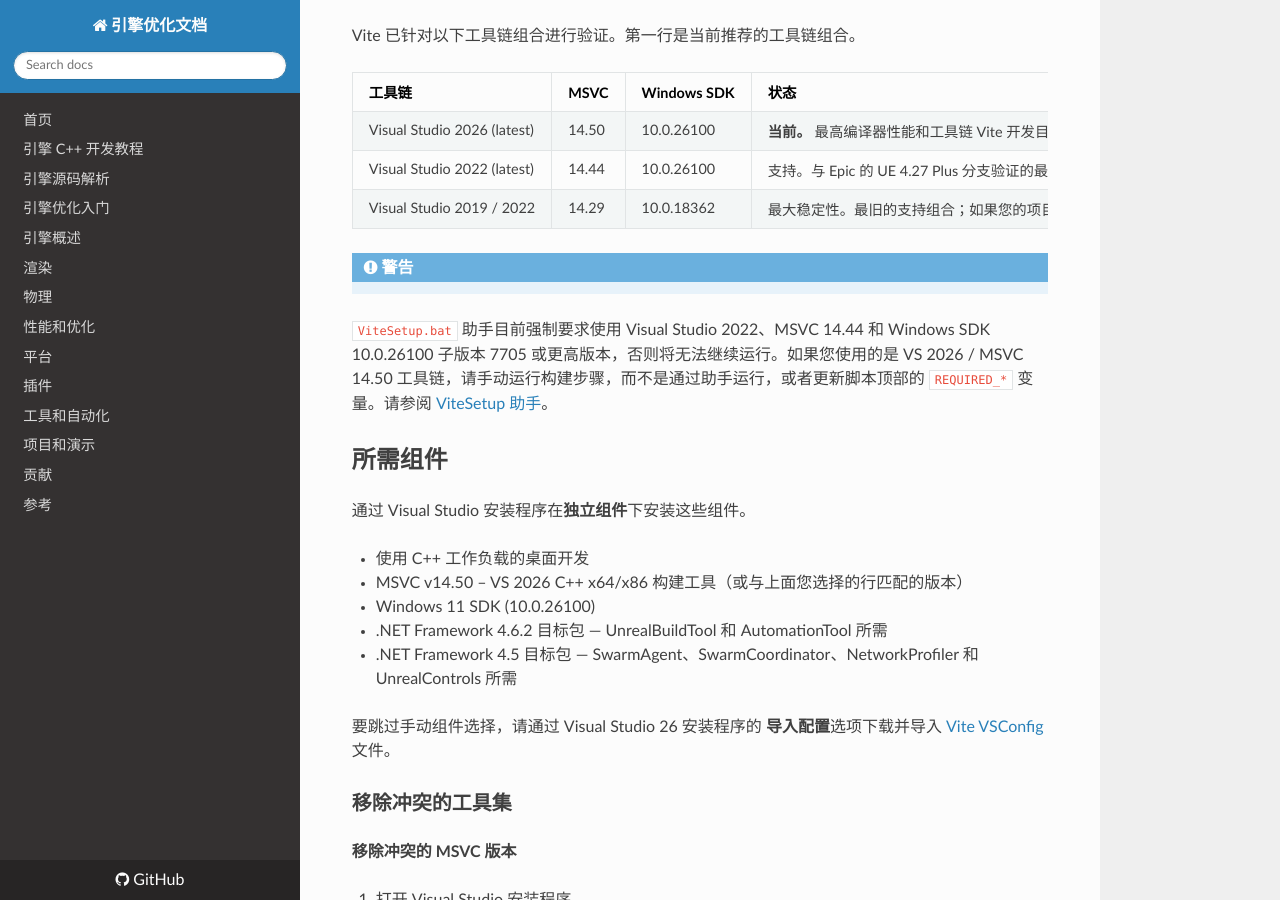
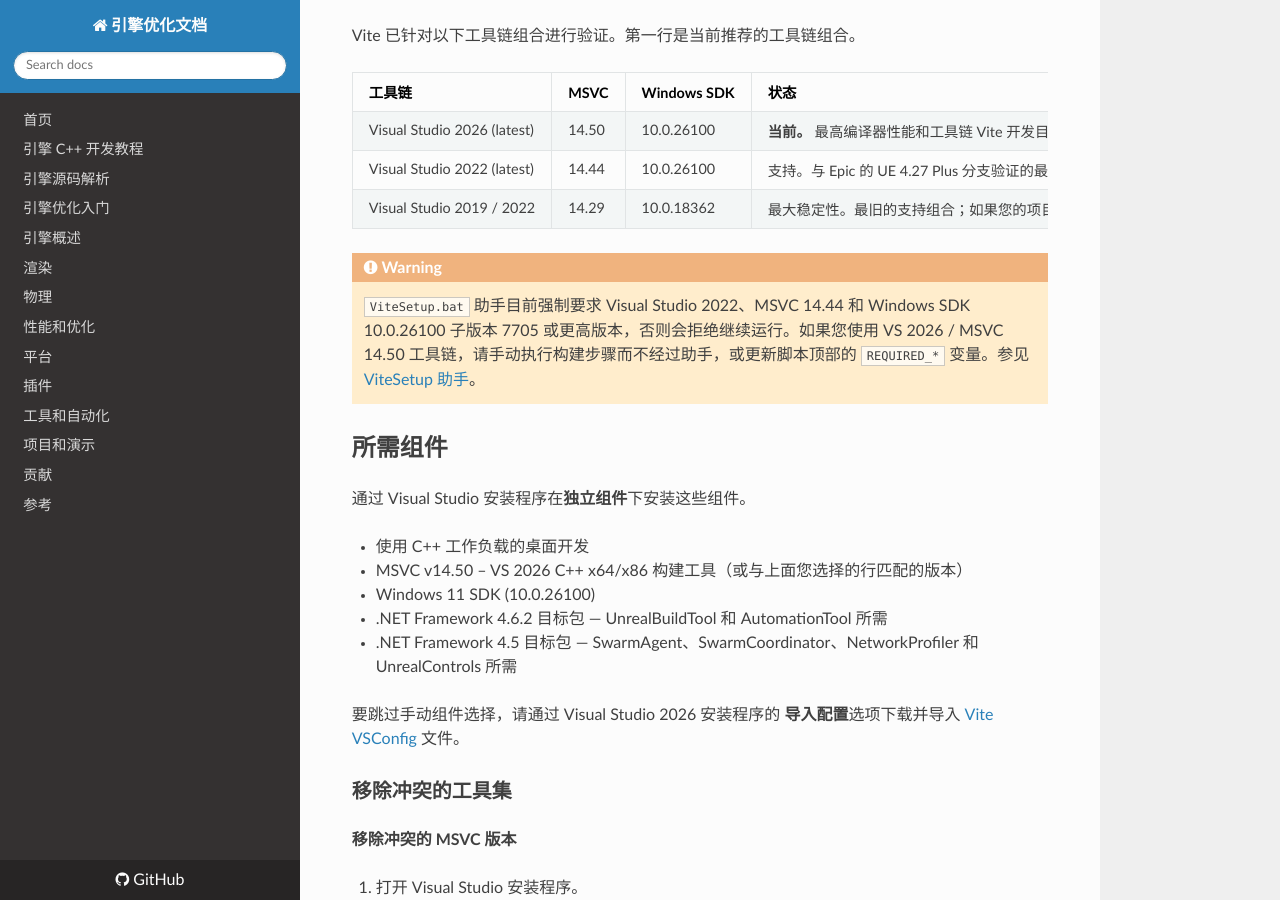
Before and after one commit to OpenHUTB/cpp, an MkDocs documentation site: the page built from docs/optimization/GettingStarted/Toolchain-Requirements.md, in a window 1280 px wide and 900 px high, scrolled down 396 px. Built offline with MkDocs 1.6.1, drawn with Linux system fonts in a browser that asks for light colours; nearby versions of some CDN libraries; a script that is not in the unit is left out; some of the changed text lies outside the part shown.

Commit message:
docs: 修正工具链要求页的 admonition 写法与 VS 版本名
- 两处「!!! 警告」不是有效的 admonition 类型，改为 !!! warning，正文缩进统一为 4 空格
- 「Visual Studio 26 安装程序」补全为 Visual Studio 2026

````diff
--- a/docs/optimization/GettingStarted/Toolchain-Requirements.md
+++ b/docs/optimization/GettingStarted/Toolchain-Requirements.md
@@ -17,9 +17,8 @@ Vite 已针对以下工具链组合进行验证。第一行是当前推荐的工
 | Visual Studio 2022 (latest)  | 14.44 | 10.0.26100 | 支持。与 Epic 的 UE 4.27 Plus 分支验证的最新工具链更新相匹配。                |
 | Visual Studio 2019 / 2022    | 14.29 | 10.0.18362 | 最大稳定性。最旧的支持组合；如果您的项目需要原始工具链，请使用。 |
 
-!!! 警告
-
-  `ViteSetup.bat` 助手目前强制要求使用 Visual Studio 2022、MSVC 14.44 和 Windows SDK 10.0.26100 子版本 7705 或更高版本，否则将无法继续运行。如果您使用的是 VS 2026 / MSVC 14.50 工具链，请手动运行构建步骤，而不是通过助手运行，或者更新脚本顶部的 `REQUIRED_*` 变量。请参阅 [ViteSetup 助手](../Tools/ViteSetup.md)。
+!!! warning
+    `ViteSetup.bat` 助手目前强制要求 Visual Studio 2022、MSVC 14.44 和 Windows SDK 10.0.26100 子版本 7705 或更高版本，否则会拒绝继续运行。如果您使用 VS 2026 / MSVC 14.50 工具链，请手动执行构建步骤而不经过助手，或更新脚本顶部的 `REQUIRED_*` 变量。参见 [ViteSetup 助手](../Tools/ViteSetup.md)。
 
 
 ## 所需组件
@@ -32,7 +31,7 @@ Vite 已针对以下工具链组合进行验证。第一行是当前推荐的工
 - .NET Framework 4.6.2 目标包 — UnrealBuildTool 和 AutomationTool 所需
 - .NET Framework 4.5 目标包 — SwarmAgent、SwarmCoordinator、NetworkProfiler 和 UnrealControls 所需
 
-要跳过手动组件选择，请通过 Visual Studio 26 安装程序的 **导入配置**选项下载并导入 [Vite VSConfig](https://drive.google.com/file/d/1NwpPUiM_7yVI_kjhW94kYxvVP42ViV3Q/view?usp=sharing) 文件。
+要跳过手动组件选择，请通过 Visual Studio 2026 安装程序的 **导入配置**选项下载并导入 [Vite VSConfig](https://drive.google.com/file/d/1NwpPUiM_7yVI_kjhW94kYxvVP42ViV3Q/view?usp=sharing) 文件。
 
 ### 移除冲突的工具集
 
@@ -97,8 +96,8 @@ Visual Studio 2022 和 2026 安装程序不再包含 4.5 目标包，但引擎
 </Configuration>
 ```
 
-!!! 警告
-    对 `BuildConfiguration.xml` 的更改将在下次构建时生效，但编辑后应重新生成项目文件，以便 IDE 和 UBT 保持一致。
+!!! warning
+    对 `BuildConfiguration.xml` 的更改会在下次构建时生效；但编辑后应重新生成项目文件，让 IDE 与 UBT 保持一致。
 
 
 ## 验证您的工具链
````
